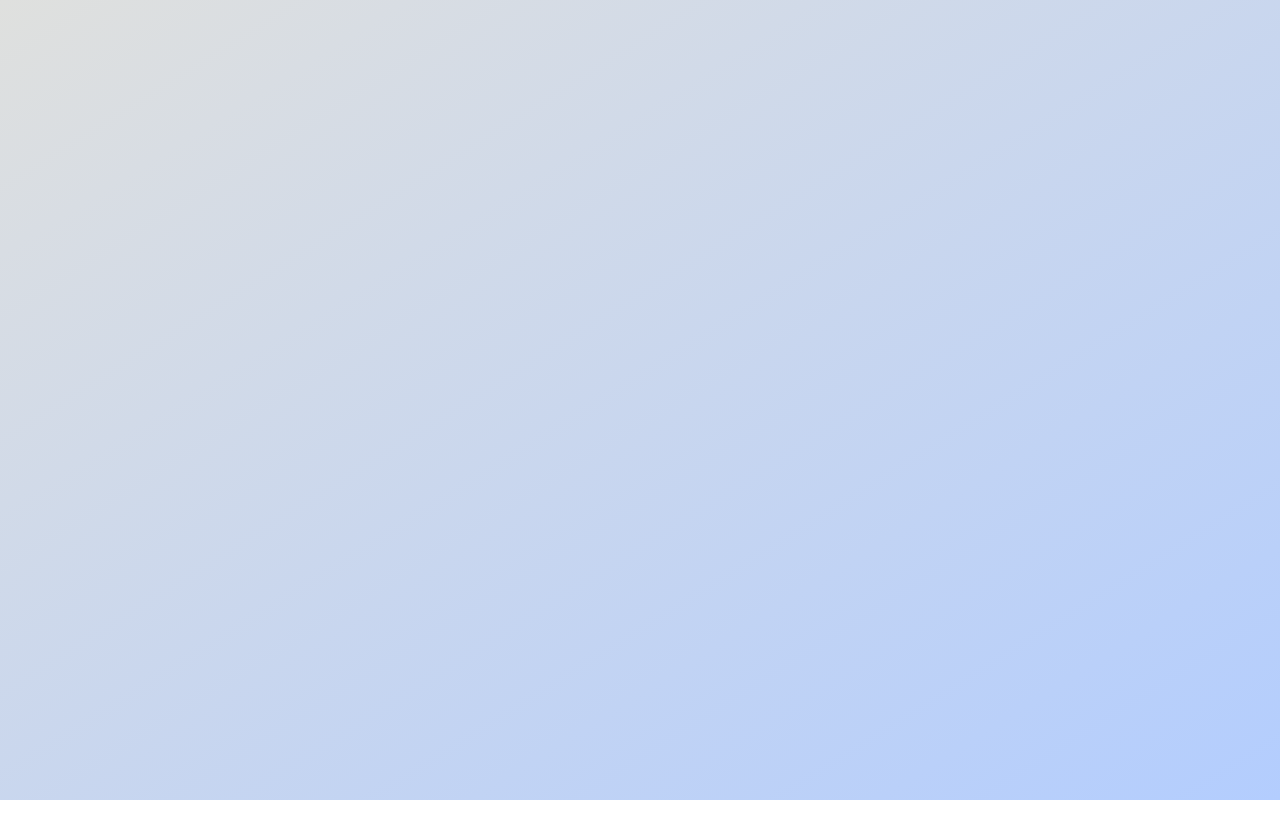
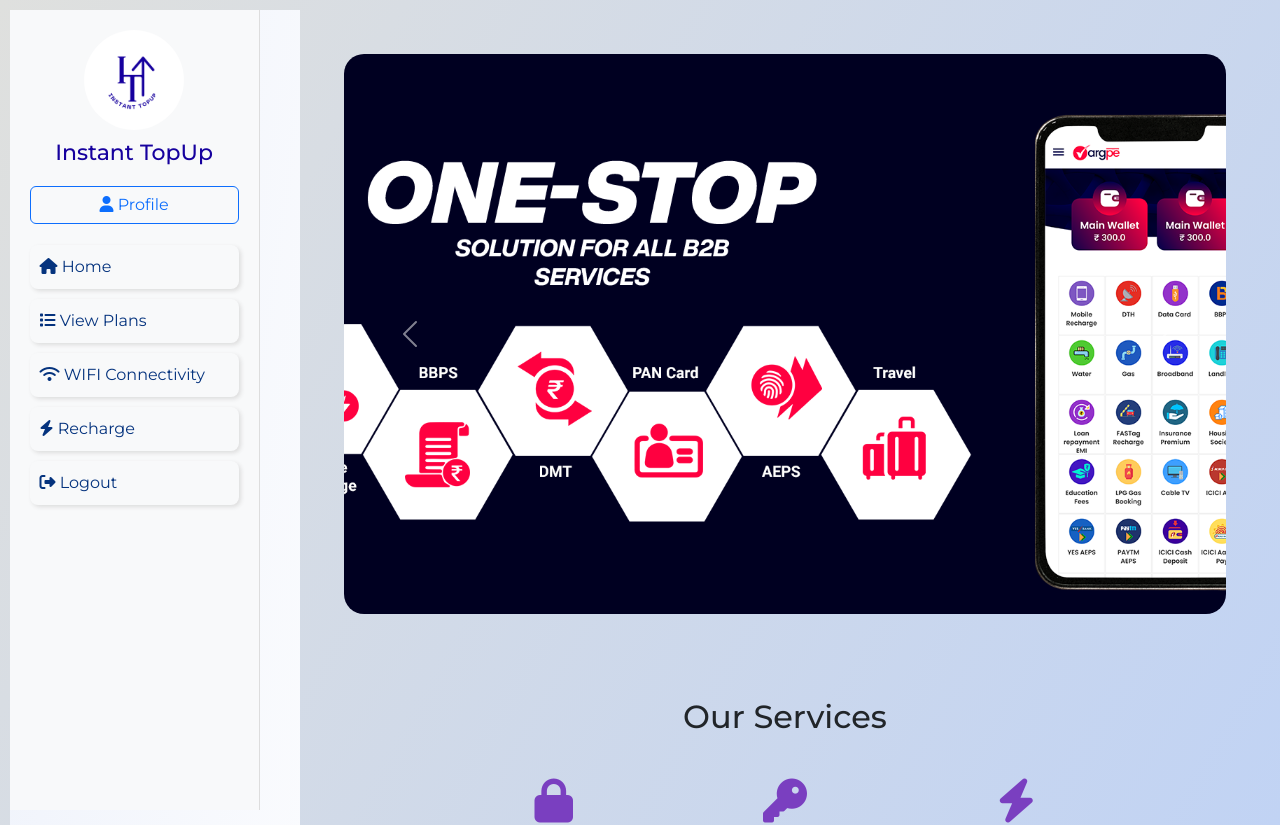
Before and after one commit to misha-sojitra-181/Miniproject, a React (Create React App) app in the folder mainuser/: page / in a window 1280 px wide. Before the commit this address had no page. Shown: the top 825 px of the page. Before the commit the page ends 800 px from the top, so only its background shows below. Built offline with nearby package versions, Linux system fonts and the light colour scheme.

Commit message:
Update App.js

```diff
--- a/mainuser/src/App.js
+++ b/mainuser/src/App.js
@@ -25,6 +25,7 @@
   return (
     <BrowserRouter>
         <Routes>
+             <Route path="/" element={<Mainuser />} />
             <Route path="/loginmini" element={<Loginmini />} />
             <Route path="/forgotpaslogin" element={<ForgotpasLogin />} />
             <Route path="/changepaslogin" element={<ChangepasLogin />} />
```
